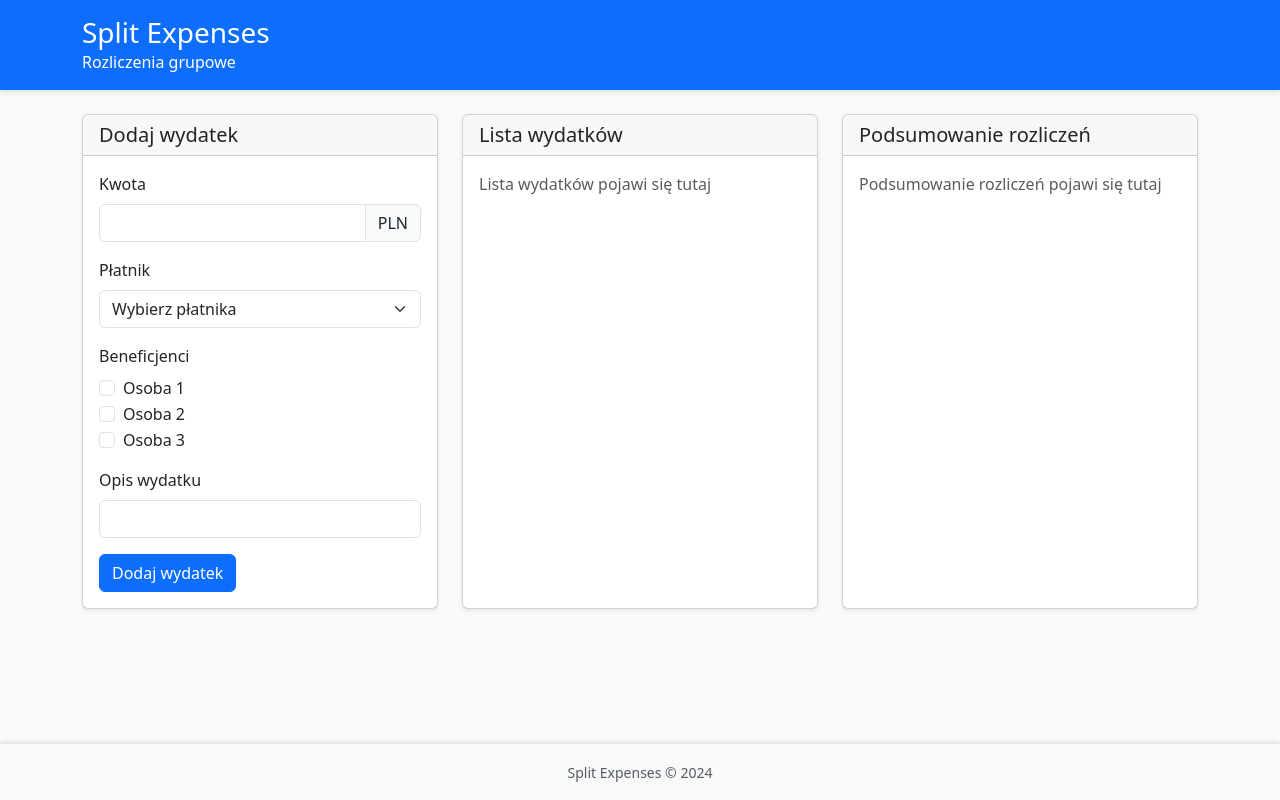
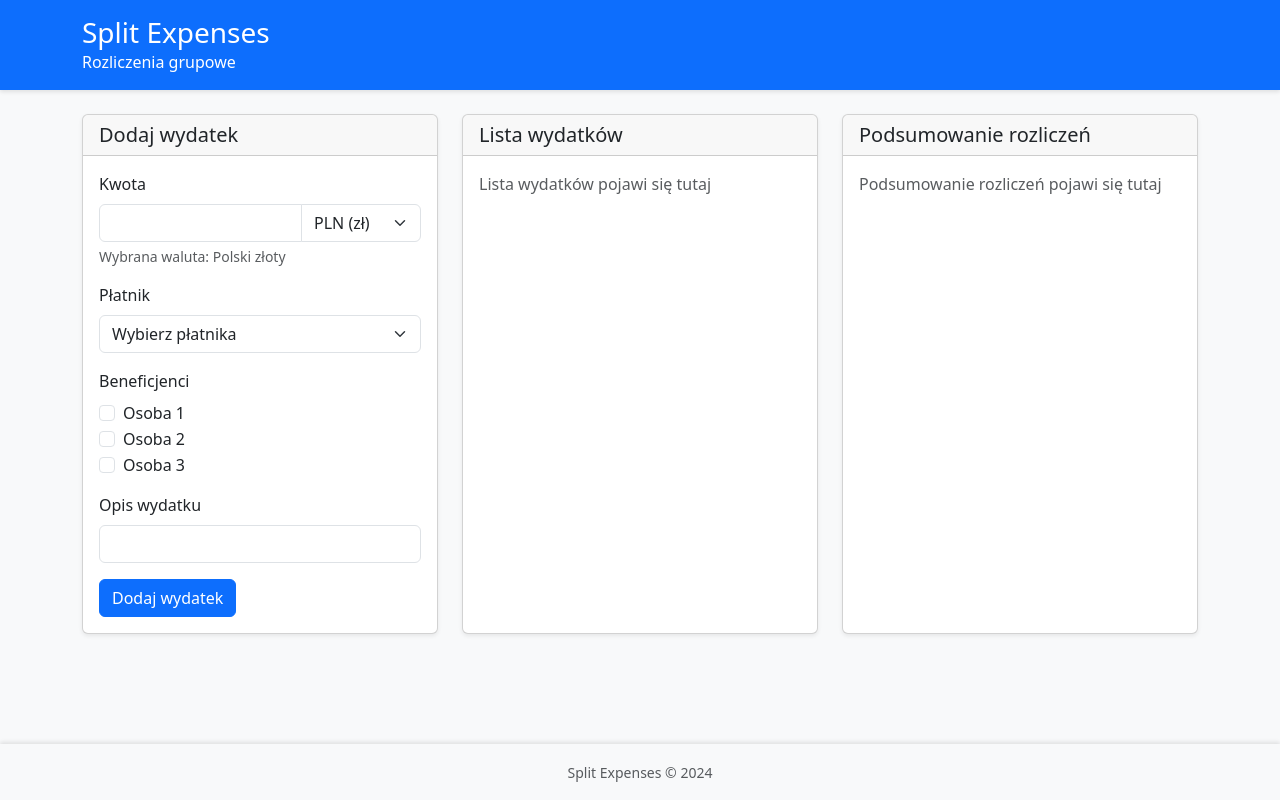
Before and after one commit to SLASHLogin/projekt_zespolowy, a React (Vite) app: page / in a window 1280 px wide. Built offline with nearby package versions, Linux system fonts and the light colour scheme.

Commit message:
Add currency to ExpenseForm

```diff
--- a/src/components/ExpenseForm.tsx
+++ b/src/components/ExpenseForm.tsx
@@ -7,14 +7,23 @@ interface Participant {
 
 interface ExpenseFormData {
   amount: string
+  currency: string
   payer: string
   beneficiaries: string[]
   description: string
 }
 
+const AVAILABLE_CURRENCIES = [
+  { code: 'PLN', symbol: 'zł', name: 'Polski złoty' },
+  { code: 'EUR', symbol: '€', name: 'Euro' },
+  { code: 'USD', symbol: '$', name: 'Dolar amerykański' },
+  { code: 'GBP', symbol: '£', name: 'Funt brytyjski' }
+]
+
 const ExpenseForm = () => {
   const [formData, setFormData] = useState<ExpenseFormData>({
     amount: '',
+    currency: 'PLN',
     payer: '',
     beneficiaries: [],
     description: ''
@@ -34,7 +43,7 @@ const ExpenseForm = () => {
 
   return (
     <form onSubmit={handleSubmit} className="needs-validation" noValidate>
-      {/* Kwota */}
+      {/* Kwota i waluta */}
       <div className="mb-3">
         <label htmlFor="amount" className="form-label">Kwota</label>
         <div className="input-group">
@@ -48,10 +57,25 @@ const ExpenseForm = () => {
             min="0"
             step="0.01"
           />
-          <span className="input-group-text">PLN</span>
+          <select
+            className="form-select"
+            style={{ maxWidth: '120px' }}
+            value={formData.currency}
+            onChange={(e) => setFormData({ ...formData, currency: e.target.value })}
+            required
+          >
+            {AVAILABLE_CURRENCIES.map(currency => (
+              <option key={currency.code} value={currency.code}>
+                {currency.code} ({currency.symbol})
+              </option>
+            ))}
+          </select>
+        </div>
+        <div className="form-text">
+          Wybrana waluta: {AVAILABLE_CURRENCIES.find(c => c.code === formData.currency)?.name}
         </div>
         <div className="invalid-feedback">
-          Proszę podać prawidłową kwotę
+          Proszę podać prawidłową kwotę i walutę
         </div>
       </div>
 
```
